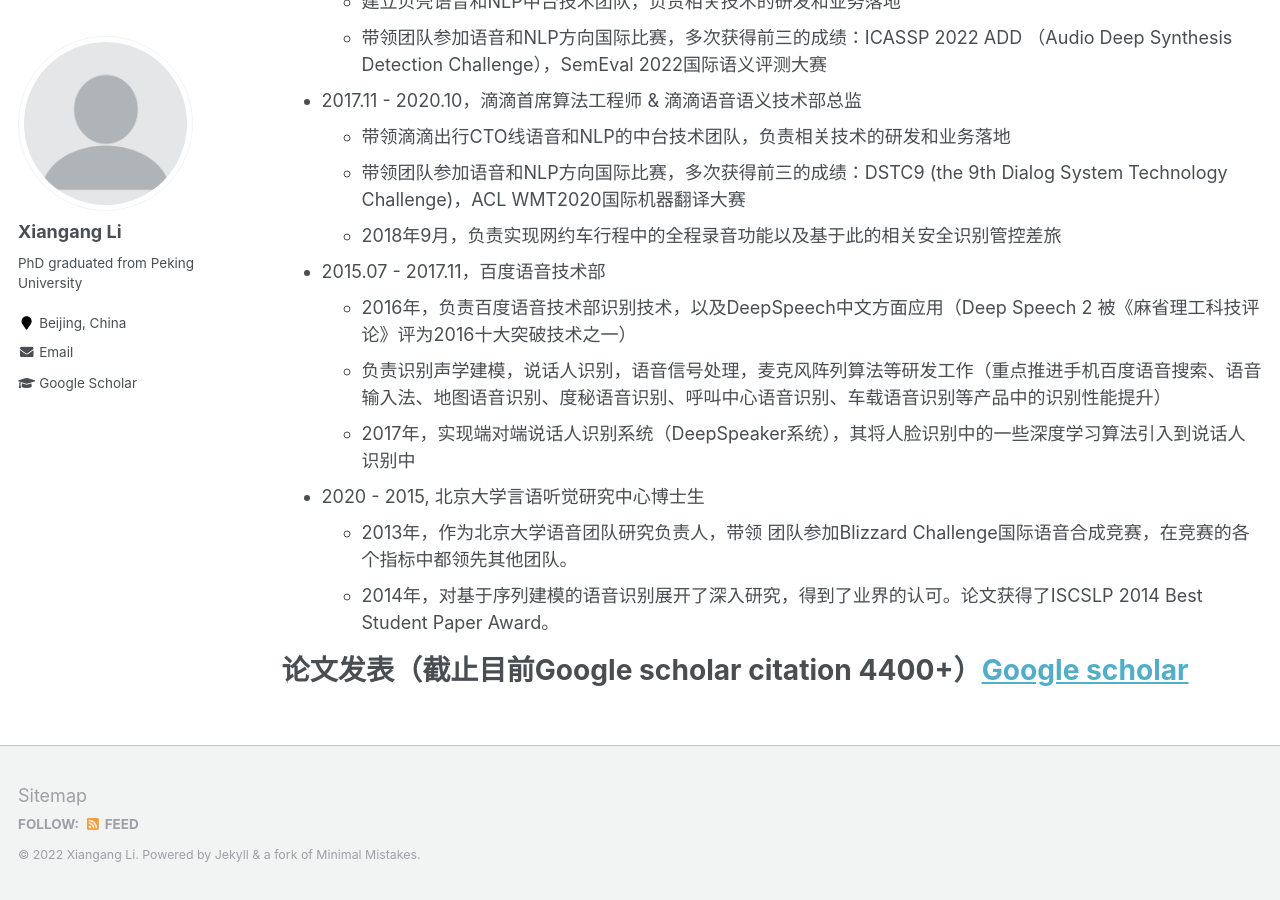
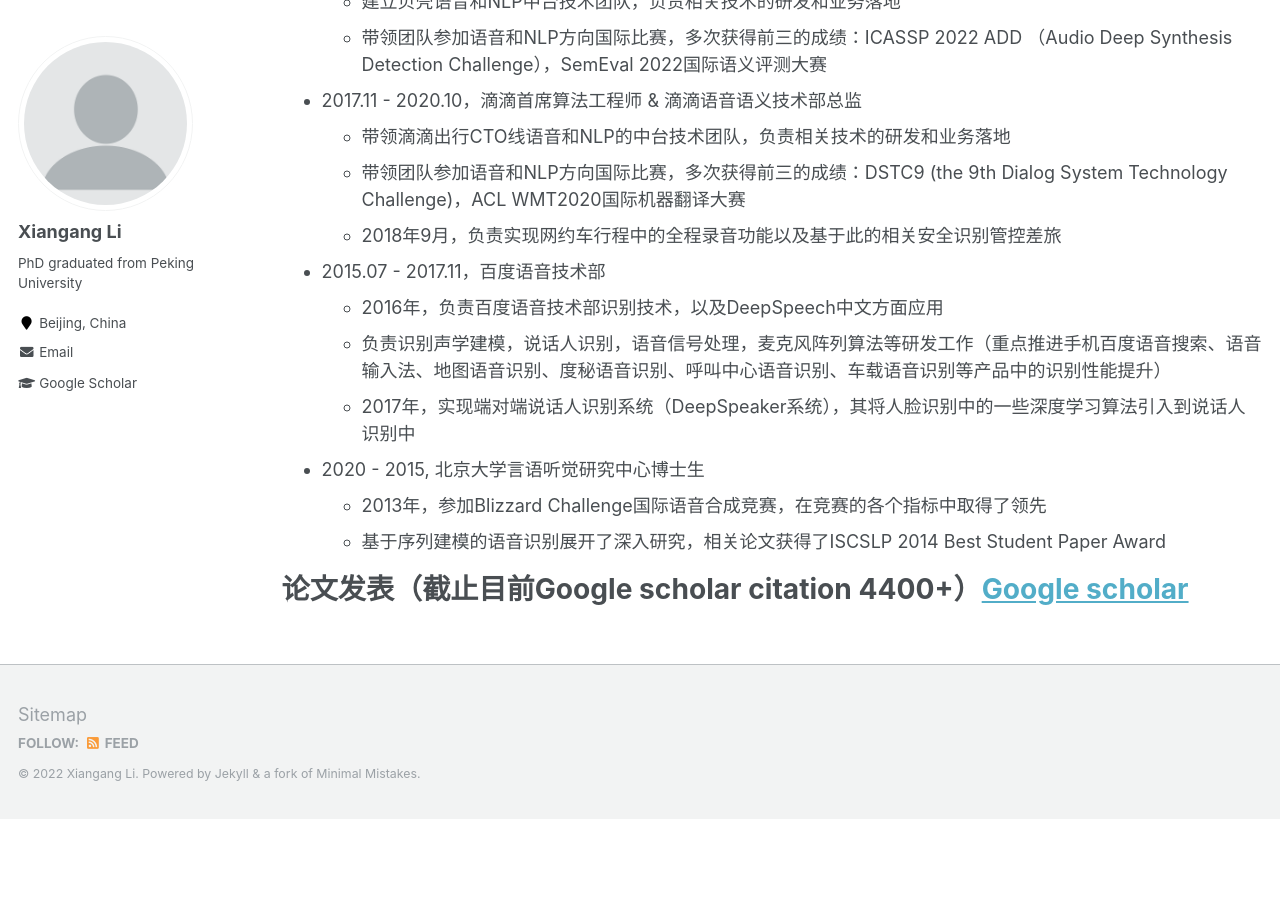
Before and after one commit to xiangangli/xiangangli.github.io, a Jekyll site: the page built from _pages/cv-cn.md, in a window 1280 px wide and 900 px high, scrolled down 937 px. Built offline with Jekyll 4.4.1, drawn with Linux system fonts in a browser that asks for light colours; after the commit the page ends 1756 px from its top, so only the background shows below that.

Commit message:
update cv

```diff
--- a/_pages/cv-cn.md
+++ b/_pages/cv-cn.md
@@ -41,12 +41,12 @@ redirect_from:
   * 带领团队参加语音和NLP方向国际比赛，多次获得前三的成绩：DSTC9 (the 9th Dialog System Technology Challenge)，ACL WMT2020国际机器翻译大赛
   * 2018年9月，负责实现网约车行程中的全程录音功能以及基于此的相关安全识别管控差旅
 * 2015.07 - 2017.11，百度语音技术部
-  * 2016年，负责百度语音技术部识别技术，以及DeepSpeech中文方面应用（Deep Speech 2 被《麻省理工科技评论》评为2016十大突破技术之一）
+  * 2016年，负责百度语音技术部识别技术，以及DeepSpeech中文方面应用
   * 负责识别声学建模，说话人识别，语音信号处理，麦克风阵列算法等研发工作（重点推进手机百度语音搜索、语音输入法、地图语音识别、度秘语音识别、呼叫中心语音识别、车载语音识别等产品中的识别性能提升）
   * 2017年，实现端对端说话人识别系统（DeepSpeaker系统），其将人脸识别中的一些深度学习算法引入到说话人识别中
 * 2020 - 2015, 北京大学言语听觉研究中心博士生
-  * 2013年，作为北京大学语音团队研究负责人，带领 团队参加Blizzard Challenge国际语音合成竞赛，在竞赛的各个指标中都领先其他团队。
-  * 2014年，对基于序列建模的语音识别展开了深入研究，得到了业界的认可。论文获得了ISCSLP 2014 Best Student Paper Award。
+  * 2013年，参加Blizzard Challenge国际语音合成竞赛，在竞赛的各个指标中取得了领先
+  * 基于序列建模的语音识别展开了深入研究，相关论文获得了ISCSLP 2014 Best Student Paper Award
 
 论文发表（截止目前Google scholar citation 4400+）[Google scholar](https://scholar.google.com/citations?user=80YNQwMAAAAJ&hl=zh-CN)
 ======
```
